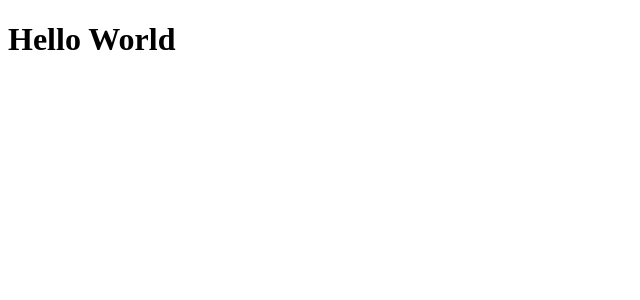
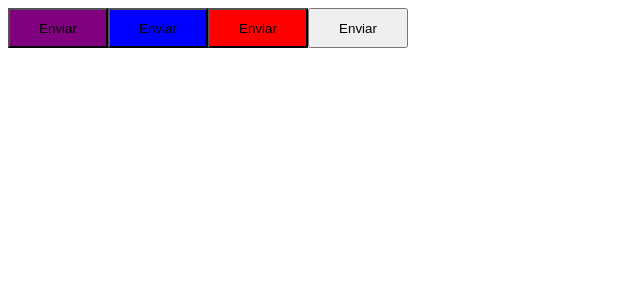
Before and after one commit to jvmaiaa/ignite-timer, a React (Vite) app: page / in a window 1280 px wide. Shown: the top 300 px of the page, without its empty margins (0-640 px from the left). Built offline with nearby package versions, Linux system fonts and the light colour scheme.

Commit message:
✨[feat]: Implementa estilização com interface e styled-components

```diff
--- a/package.json
+++ b/package.json
@@ -10,6 +10,7 @@
     "preview": "vite preview"
   },
   "dependencies": {
+    "ignite-timer": "file:",
     "react": "^19.1.0",
     "react-dom": "^19.1.0",
     "styled-components": "^6.1.18"
--- a/src/App.tsx
+++ b/src/App.tsx
@@ -1,5 +1,12 @@
+import { Button } from "./components/Button";
+
 export function App() {
   return (
-    <h1>Hello World</h1>
+    <>
+      <Button variant="primary" />
+      <Button variant="secondary" />
+      <Button variant="danger" />
+      <Button />
+    </>
   );
 }
--- /dev/null
+++ b/src/components/Button.tsx
@@ -0,0 +1,11 @@
+import { ButtonContainer, type ButtonVariant } from "./styles";
+
+interface ButtonProps {
+  variant?: ButtonVariant;
+}
+
+export const Button = ({variant}: ButtonProps) => {
+  return (
+    <ButtonContainer variant={variant}>Enviar</ButtonContainer>
+  );
+}
--- /dev/null
+++ b/src/components/styles.ts
@@ -0,0 +1,22 @@
+import styled, { css } from "styled-components";
+
+export type ButtonVariant = 'primary' | 'secondary' | 'danger';
+
+interface ButtonContainerProps {
+  variant: ButtonVariant;
+}
+
+const buttonVariants = {
+  primary: 'purple',
+  secondary: 'blue',
+  danger: 'red',
+};
+
+export const ButtonContainer = styled.button<ButtonContainerProps>`
+  width: 100px;
+  height: 40px;
+
+  ${variant => css`
+    background-color: ${buttonVariants[variant.variant]};
+  `}
+`;
```
Also changed, not shown: 2 other files (tests, documents, lock files or other folders).
